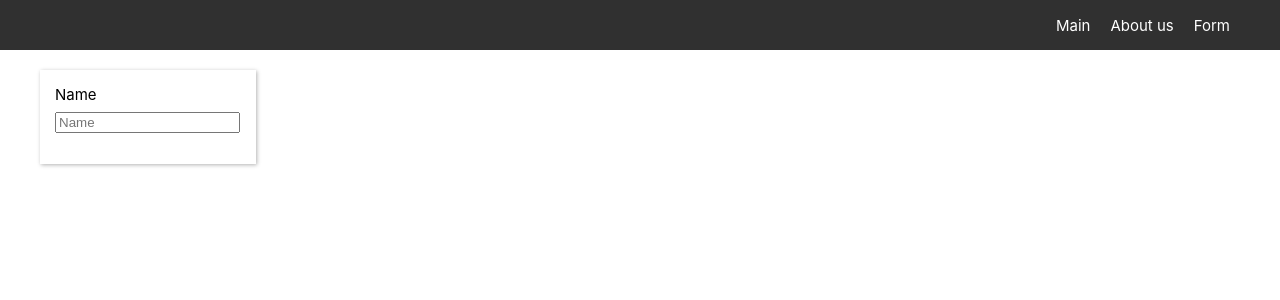
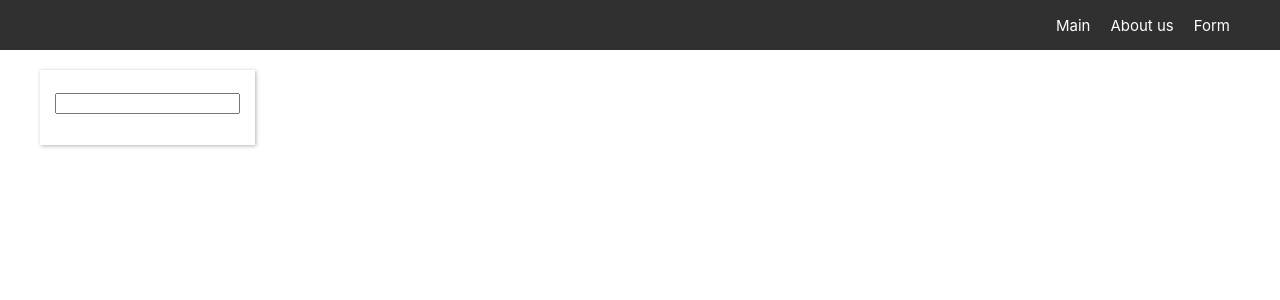
Before and after one commit to Wsko-12/wsko-12-REACT2022Q3, a React (Create React App) app in the folder app/: page /form in a window 1280 px wide. Shown: the top 300 px of the page. Built offline with nearby package versions, Linux system fonts and the light colour scheme.

Commit message:
refactor: input label as optional

```diff
--- a/app/src/components/MyForm/FormInput/FormInput.tsx
+++ b/app/src/components/MyForm/FormInput/FormInput.tsx
@@ -2,10 +2,10 @@ import React from 'react';
 import styles from '../form.module.css';
 
 interface IFormInputProps {
-  label: string;
+  label?: string;
 }
 
-export default function FormInput({ label }: IFormInputProps) {
+export default function FormInput({ label = '' }: IFormInputProps) {
   return (
     <label className={styles.form__label}>
       {label}
--- a/app/src/components/MyForm/MyForm.tsx
+++ b/app/src/components/MyForm/MyForm.tsx
@@ -5,7 +5,7 @@ export default class MyForm extends Component {
   render() {
     return (
       <div className={styles.form__container}>
-        <FormInput label="Name" />
+        <FormInput />
       </div>
     );
   }
```
